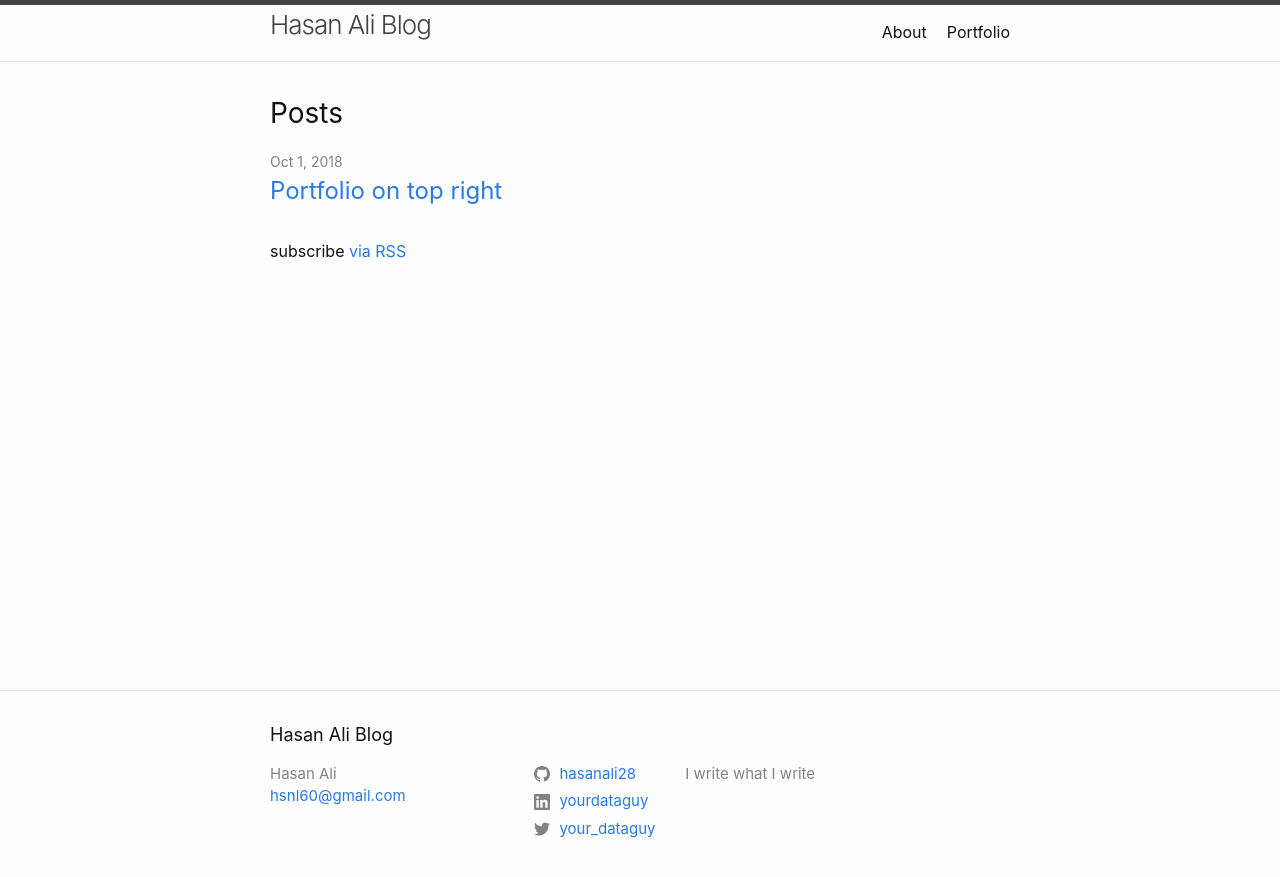
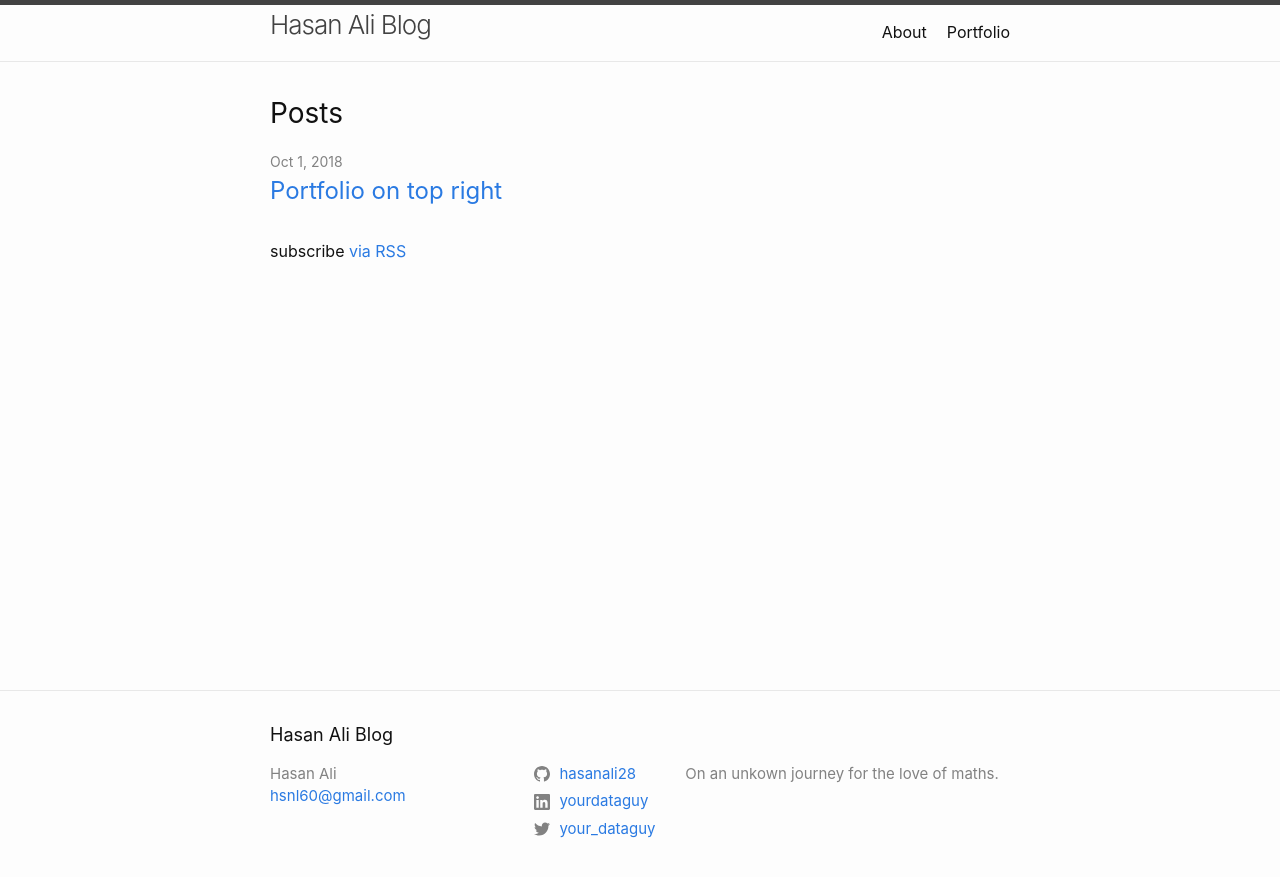
Before and after one commit to hasanali28/hasanali28.github.io, a Jekyll site: the page built from index.md, in a window 1280 px wide. Shown: the top 877 px of the page. Built offline with Jekyll 4.4.1, drawn with Linux system fonts in a browser that asks for light colours.

Commit message:
Update _config.yml

```diff
--- a/_config.yml
+++ b/_config.yml
@@ -2,7 +2,7 @@ title: Hasan Ali Blog
 author: Hasan Ali
 email: hsnl60@gmail.com
 description: > # this means to ignore newlines until "twitter_username:"
-  I write what I write
+ On an unkown journey for the love of maths.
 
 # social links
 twitter_username: your_dataguy
```
